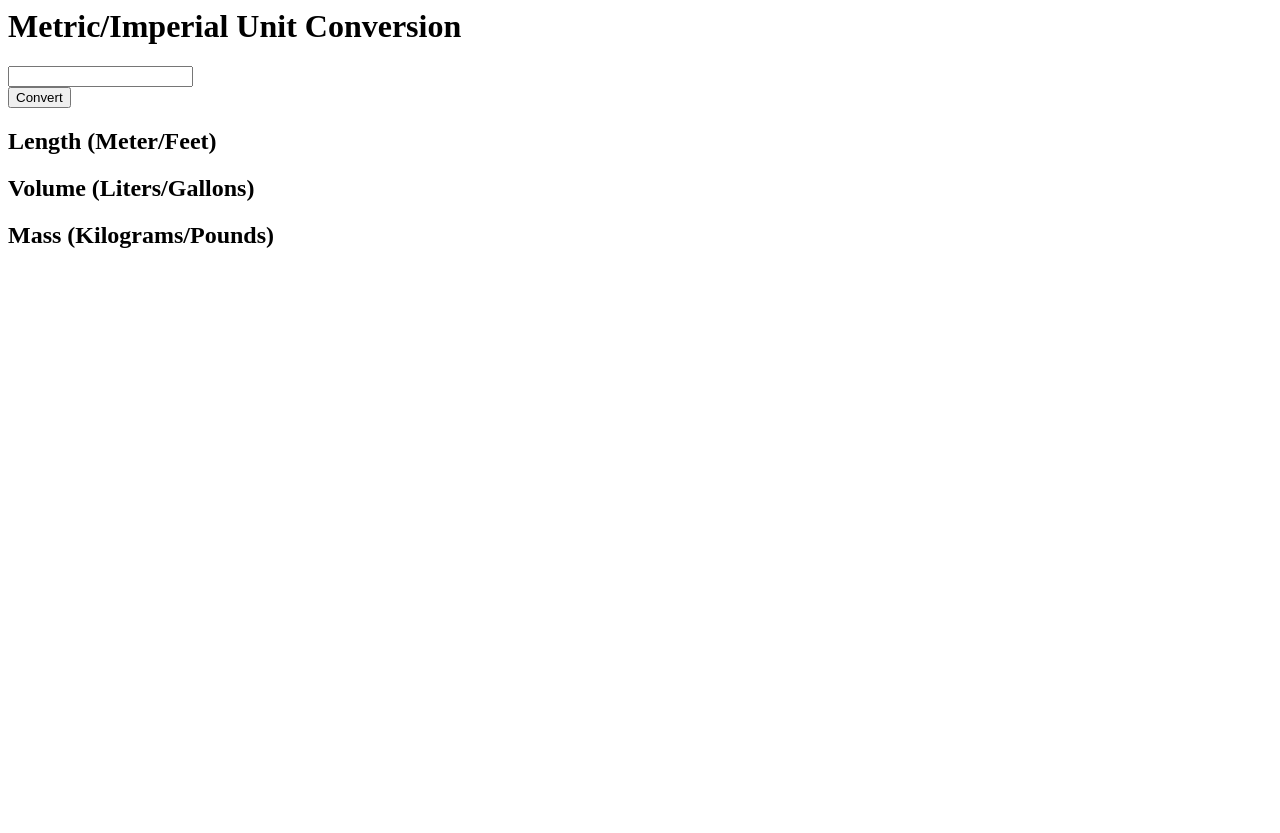
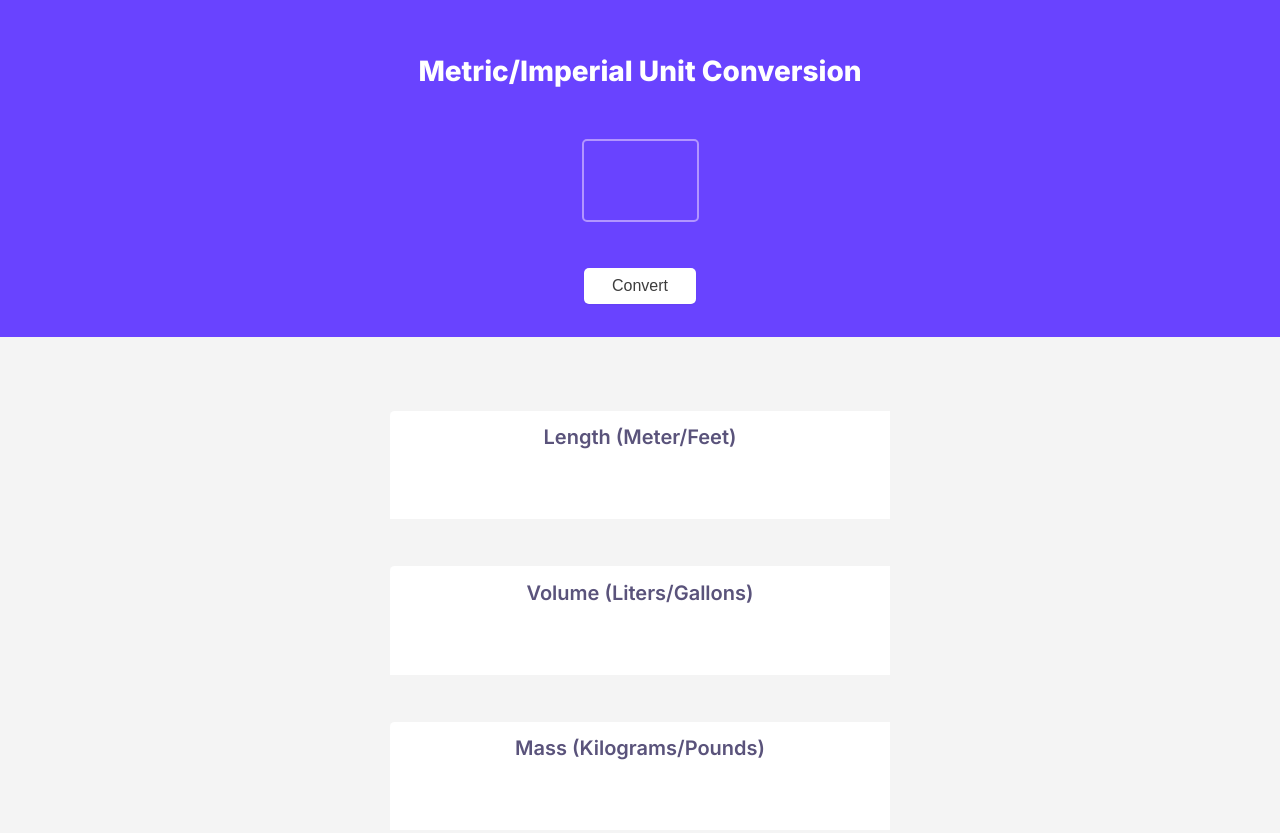
Before and after one commit to RitaCavalheiro/Unit-Converion, a plain HTML site: page index.html in a window 1280 px wide. Before the commit the page ends 800 px from the top, so only its background shows below. Drawn offline with Linux system fonts and the light colour scheme.

Commit message:
Added the style of the design provided

```diff
--- a/index.css
+++ b/index.css
@@ -0,0 +1,75 @@
+body {
+    margin: 0;
+    background: #F4F4F4;
+    font-family: 'Inter', sans-serif;
+}
+
+header {
+    display: flex;
+    flex-direction: column;
+    align-items: center;
+    width: 100%;
+    background-color: #6943FF;
+    color:  #FFFFFF;
+    padding: 33px 0px;
+}
+
+h1 {
+    font-weight: 800;
+    font-size: 28px;
+    line-height: 38px;
+}
+
+main {
+    display: flex;
+    flex-direction: column;
+    align-items: center;
+    justify-content: center;
+    margin: 50px;
+}
+
+h2 {
+    font-family: 'Inter';
+    font-style: normal;
+    font-weight: 600;
+    font-size: 20px;
+    line-height: 20px;
+    text-align: center;
+    color: #5A537B;
+}
+
+.container {
+    margin: 0 auto;
+    margin: 23.43px 25px;
+    width: 500px;
+    height: 108.57px;
+    background: #FFFFFF;
+    border-radius: 4.68077px 0px 0px 0px;
+}
+
+#number {
+    background-color: #6943FF;
+    border: 2px solid #B295FF;
+    border-radius: 5px;
+    width: 117px;
+    height: 83px;
+    margin-top: 30px;
+    margin-bottom: 26.77px;
+    font-size: 58px;
+    font-weight: 800;
+    line-height: 24px;
+    text-align: center;
+    color: #FFFFFF;
+}
+
+#convert {
+    background:  #FFFFFF;
+    color: #3D3D3D;
+    box-shadow: 0px 1px 2px rgba(0, 0, 0, 0.05);
+    border: none;
+    border-radius: 5px;
+    font-weight: 500;
+    font-size: 16px;
+    padding: 9px 27.5px;
+    margin: 0 auto;
+}
--- a/index.html
+++ b/index.html
@@ -1,6 +1,9 @@
 <html>
     <head>
         <link rel="stylesheet" href="index.css">
+        <link rel="preconnect" href="https://fonts.googleapis.com">
+        <link rel="preconnect" href="https://fonts.gstatic.com" crossorigin>
+        <link href="https://fonts.googleapis.com/css2?family=Inter:wght@600;800&display=swap" rel="stylesheet">
          <header>
             <h1>Metric/Imperial Unit Conversion</h1>
             <input type="number" id="number"></input>
```
Also changed, not shown: 1 other file.
